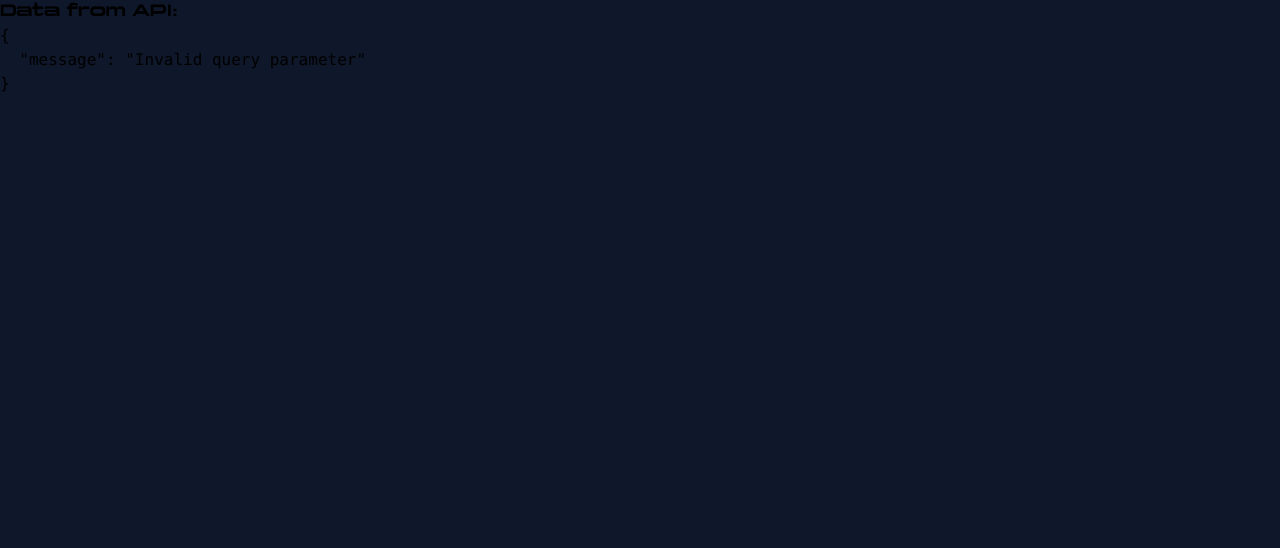
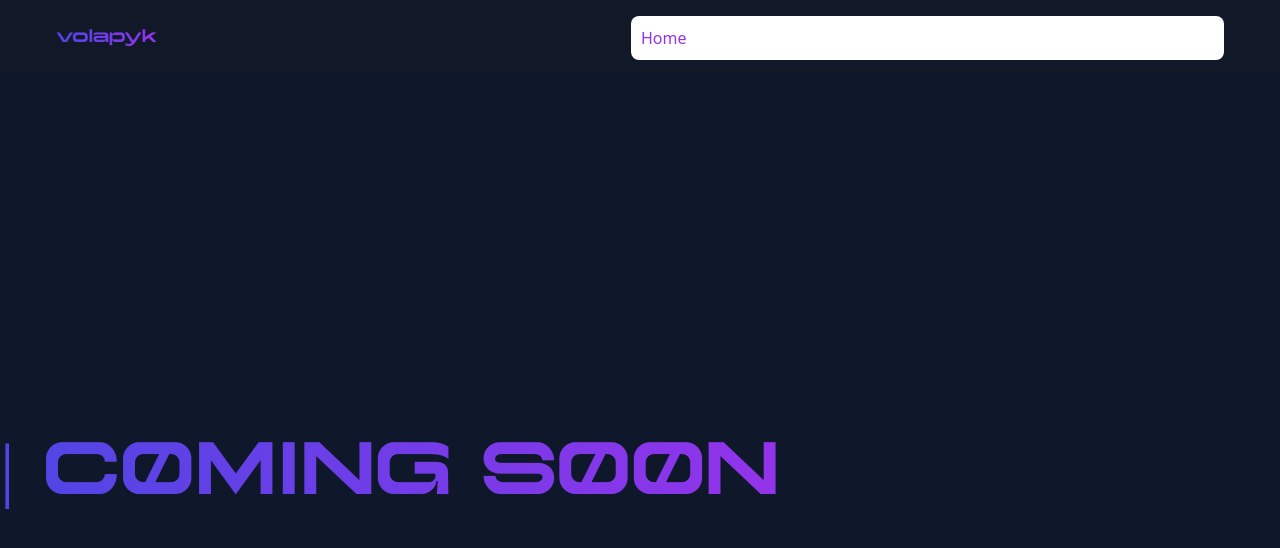
Before and after one commit to abhayrcodes/volapyk-web, a Next.js app: page /instant-checker in a window 1280 px wide. Shown: the top 548 px of the page. Built offline with nearby package versions, Linux system fonts and the light colour scheme; no server answers.

Commit message:
fix instant checker

```diff
--- a/app/instant-checker/page.tsx
+++ b/app/instant-checker/page.tsx
@@ -1,33 +1,18 @@
-'use client'
+import Image from 'next/image'
+import Card from '@/components/Card.tsx'
+import Navbar from '@/components/Navbar.tsx'
 
-// pages/somepage.tsx
-import React, { useState, useEffect } from 'react';
+export default function AddService() {
+  return (
+    <html>
+        <body className="static bg-slate-900">
+            <Navbar/>
+            <div className='fixed flex items-center min-h-screen'>
+                <h1 className="text-3xl sm:text-5xl md:text-6xl lg:text-7xl text-transparent bg-clip-text bg-gradient-to-r to-purple-600 from-indigo-600">| C0MING S00N</h1>
+            </div>
 
-const SomePage: React.FC = () => {
-  const [data, setData] = useState<any>(null);
+        </body>
+    </html>
 
-  useEffect(() => {
-    // Define the URL of your API route
-    const apiUrl = '/api/database';
-
-    // Fetch data from the API
-    fetch(apiUrl)
-      .then((response) => response.json())
-      .then((data) => setData(data))
-      .catch((error) => console.error('Error fetching data:', error));
-  }, []);
-
-  if (data === null) {
-    // Loading state while data is being fetched
-    return <div>Loading...</div>;
-  }
-
-  return (
-    <div>
-      <h1>Data from API:</h1>
-      <pre>{JSON.stringify(data, null, 2)}</pre>
-    </div>
-  );
-};
-
-export default SomePage;
+  )
+}
```
